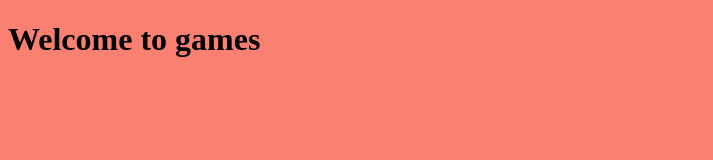
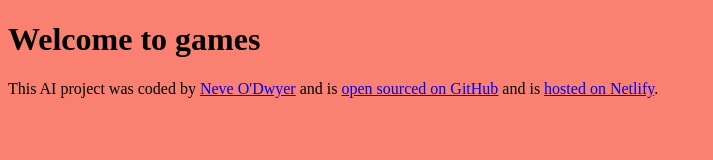
Before and after one commit to Neveod/games-generator-ai, a plain HTML site: page index.html in a window 1280 px wide. Shown: the whole page, without its empty margins (0-713 px from the left). Drawn offline with Linux system fonts and the light colour scheme.

Commit message:
Added the footer

```diff
--- a/index.html
+++ b/index.html
@@ -9,6 +9,19 @@
   <body>
     <h1>Welcome to games</h1>
 
+    <footer>
+      This AI project was coded by
+      <a href="https://github.com/Neveod" target="_blank">Neve O'Dwyer</a> and
+      is
+      <a href="https://github.com/Neveod/games-generator-ai" target="_blank"
+        >open sourced on GitHub</a
+      >
+      and is
+      <a href="https://games-generator-ai-neve.netlify.app/" target="_blank"
+        >hosted on Netlify</a
+      >.
+    </footer>
+
     <script src="src/index.js"></script>
   </body>
 </html>
```
Also changed, not shown: 1 other file.
